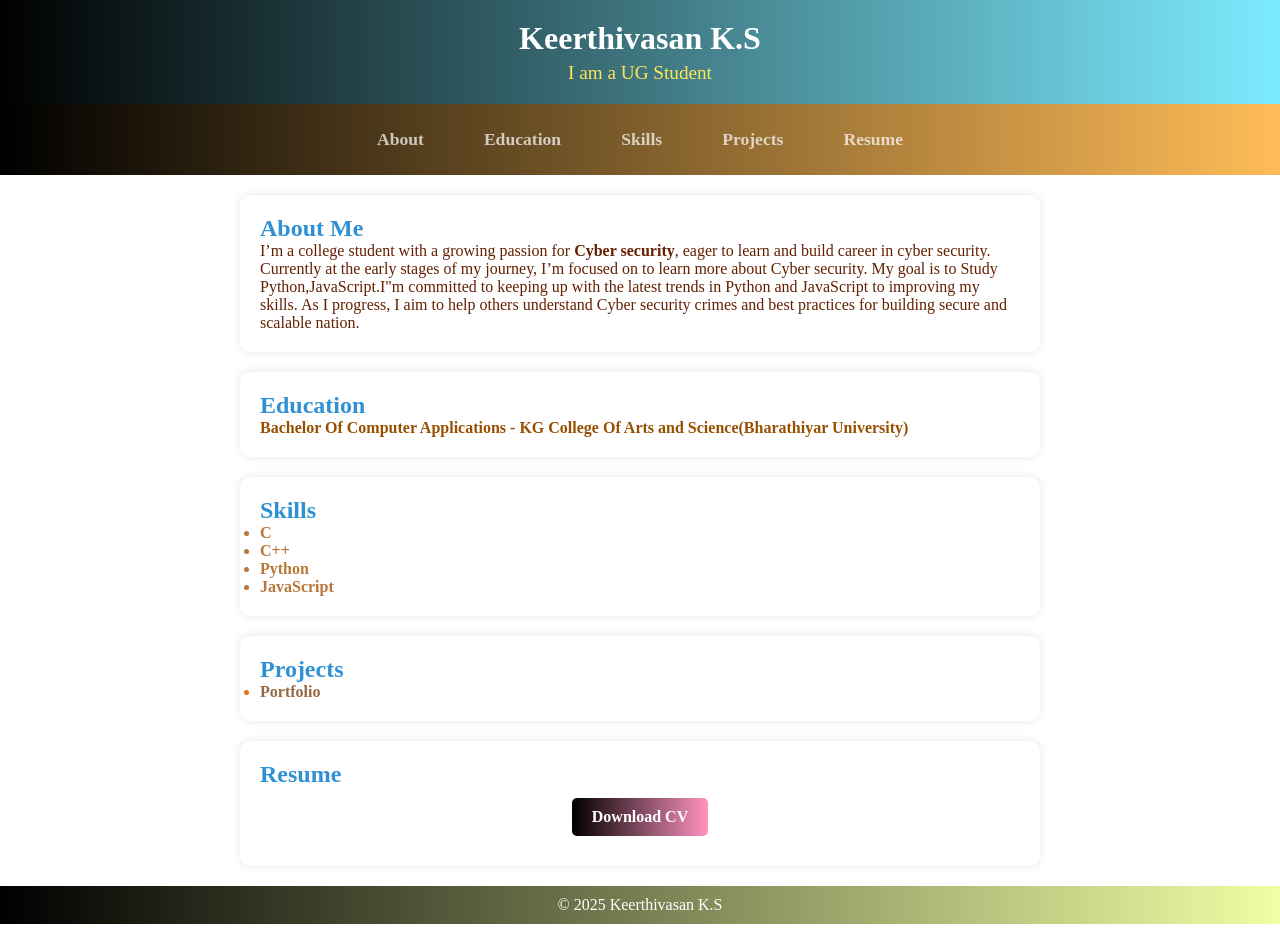
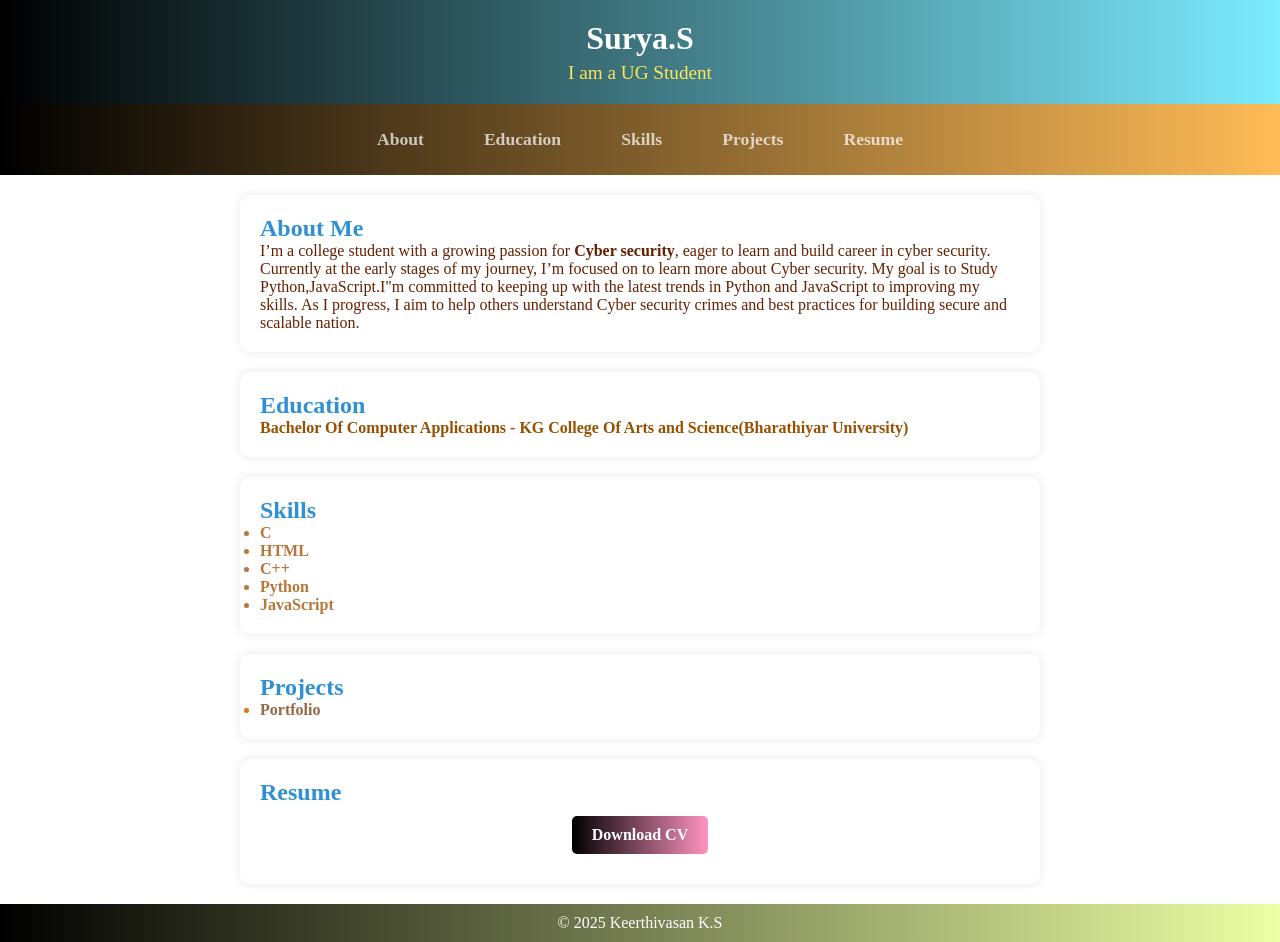
Before and after one commit to surya25062006/NM-Portfolio, a plain HTML site: page index.html in a window 1280 px wide. Drawn offline with Linux system fonts and the light colour scheme; a script that the page names is missing.

Commit message:
Update index.html

```diff
--- a/index.html
+++ b/index.html
@@ -9,7 +9,7 @@
 <body>
     <header>
         <div class="header-content">
-            <h1>Keerthivasan K.S</h1>
+            <h1>Surya.S</h1>
             <p>I am a UG Student</p>
         </div>
     </header>
@@ -34,6 +34,7 @@
         <h2>Skills</h2>
         <ul>
             <li>C</li>
+            <li>HTML</li>
             <li>C++</li>
             <li>Python</li>
             <li>JavaScript</li>
@@ -49,7 +50,7 @@
     </section>
     <section id="resume" class="section-content">
         <h2>Resume</h2>
-        <a href="https://drive.google.com/file/d/1INHZcZ1TY1KhEereL6k-JQKIYjb8tAI_/view?usp=sharing" target="_blank" class="download-button">Download CV</a>
+        <a href="https://drive.google.com/file/d/1O6E_JGg94TteZjE7_t5ilAC86ogJ5uOQ/view" target="_blank" class="download-button">Download CV</a>
     </section>
     <footer>
         <p>&copy; 2025 Keerthivasan K.S</p>
```
